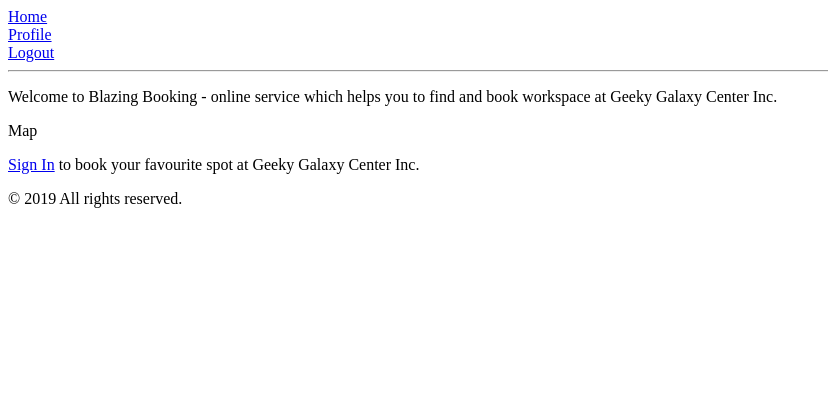
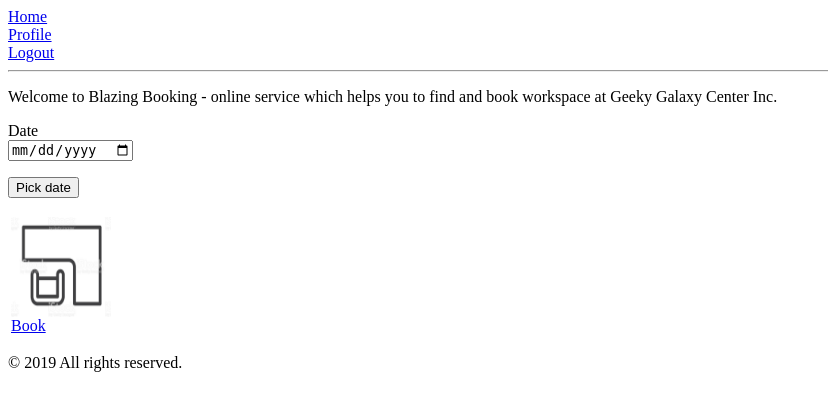
Before and after one commit to Sucre-Ray/pew, a Flask app: page /index in a window 1280 px wide. Shown: the top 411 px of the page, without its empty margins (0-828 px from the left). Run offline with Flask 2, Linux system fonts and the light colour scheme; a user stored in the database is signed in; tables that the repository leaves empty hold one stand-in row (values such as "Sample post").

Commit message:
index page bookings,book and cancel functionality

```diff
--- a/app/forms.py
+++ b/app/forms.py
@@ -1,7 +1,8 @@
 from flask_wtf import FlaskForm
 from wtforms import StringField, PasswordField, SubmitField, BooleanField, TextAreaField
+from wtforms.fields.html5 import DateField
 from wtforms.validators import DataRequired, Email, EqualTo, Length, ValidationError
-
+from datetime import date
 from app.models import User
 
 
@@ -60,3 +61,8 @@ class ChangePasswordForm(FlaskForm):
     new_password2 = PasswordField('Confirm New Password', validators=[DataRequired(),
                                                                       EqualTo('new_password')])
     submit = SubmitField('Save')
+
+
+class BookingDateForm(FlaskForm):
+    date = DateField('Date', validators=[DataRequired()], format='%Y-%m-%d')
+    submit = SubmitField('Pick date')
--- a/app/models.py
+++ b/app/models.py
@@ -79,16 +79,17 @@ class Place(db.Model):
         return '<Place {}>'.format(self.id)
 
     def get_place_height(self):
-        return db.session.query(func.count(distinct(MapPoint.y_coordinate))).\
-            filter(MapPoint.place_id == self.id).first()[0]
+        return db.session.query(func.count(distinct(MapPoint.y_coordinate))). \
+            filter(MapPoint.place_id == self.id).scalar()
 
     def get_place_width(self):
-        return db.session.query(func.count(distinct(MapPoint.x_coordinate))).\
-            filter(MapPoint.place_id == self.id).first()[0]
+        return db.session.query(func.count(distinct(MapPoint.x_coordinate))). \
+            filter(MapPoint.place_id == self.id).scalar()
 
     def is_booked_on_date(self, book_date):
-        return Booking.query.filter_by(place_id=self.id).\
-            filter_by(booking_date=book_date).count() == 1
+        return Booking.query.filter_by(place_id=self.id). \
+                   filter_by(booking_date=book_date). \
+                   filter_by(internal_booking_status='Booked').count() == 1
 
 
 class MapPoint(db.Model):
@@ -100,6 +101,12 @@ class MapPoint(db.Model):
 
     def __repr__(self):
         return '<Point x:{} y:{}>'.format(self.x_coordinate, self.y_coordinate)
+
+    # def get_min_x(self):
+    #     return db.session.query(func.min(MapPoint.x_coordinate)).scalar()
+    #
+    # def get_row_by_y(self, y):
+    #     return db.session.query().filter(MapPoint.y_coordinate == y).all()
 
 
 class Category(db.Model):
@@ -152,6 +159,19 @@ class Booking(db.Model):
         elif self.internal_booking_status == 'Cancelled':
             return 'Cancelled'
 
+    def is_new_booking(self):
+        return self.get_status() == 'New'
+
+    @staticmethod
+    def cancel(id):
+        booking = Booking.query.get(int(id))
+        if booking.is_new_booking():
+            booking.internal_booking_status = 'Cancelled'
+            db.session.add(booking)
+            db.session.commit()
+            return 'Booking cancelled'
+        return 'You can\'t cancel this booking'
+
     def get_place_price(self):
         return Booking.query.filter_by(id=self.id).first().place.category.price
 
--- a/app/routes.py
+++ b/app/routes.py
@@ -1,18 +1,46 @@
 from werkzeug.urls import url_parse
 
 from app import app, db
-from flask import render_template, flash, redirect, url_for, request
+from flask import render_template, flash, redirect, url_for, request, jsonify
 from flask_login import login_user, logout_user, login_required, current_user
 from app.forms import RegisterForm, LoginForm, ResetPasswordForm, \
-    ResetPasswordRequestForm, EditProfileForm, ChangePasswordForm
-from app.models import User
+    ResetPasswordRequestForm, EditProfileForm, ChangePasswordForm, BookingDateForm
+from app.models import User, MapPoint, Place, Booking
+from sqlalchemy import distinct
 from app.mail import send_password_reset_email, send_email_activate_email
+from datetime import date, datetime
 
 
+@app.route('/index', methods=['GET', 'POST'])
+@app.route('/index/<book_date>', methods=['GET', 'POST'])
 @login_required
-@app.route('/index')
-def index():
-    return render_template('index.html')
+def index(book_date=None):
+    form = BookingDateForm()
+    rows = [row[0] for row in db.session.query(distinct(MapPoint.y_coordinate)).all()]
+    points = {row: MapPoint.query.filter_by(y_coordinate=row).all() for row in rows}
+    if request.method == 'GET' and book_date:
+        form.date.data = book_date
+    if request.method == 'GET' and not book_date:
+        form.date.data = date.today()
+    if form.validate_on_submit():
+        return redirect(url_for('index', book_date=form.date.data))
+    return render_template('index.html', points=points, form=form)
+
+
+
+@app.route('/book/<place>/<book_date>')
+@login_required
+def book(book_date, place):
+    place = Place.query.filter_by(id=place).first_or_404()
+    if place.is_booked_on_date(book_date):
+        flash('This place is booked on chosen date. Please choose another one.')
+        return redirect(url_for('index', book_date=book_date))
+    booking = Booking(place_id=place.id,
+                      user_id=current_user.id,
+                      booking_date=datetime.strptime(book_date, '%Y-%m-%d').date())
+    db.session.add(booking)
+    db.session.commit()
+    return render_template('book.html', booking=booking)
 
 
 @app.route('/login', methods=['GET', 'POST'])
@@ -129,8 +157,9 @@ def reset_password(token):
     return render_template('reset_password.html', form=form)
 
 
+
+@app.route('/edit_profile', methods=['GET', 'POST'])
 @login_required
-@app.route('/edit_profile', methods=['GET', 'POST'])
 def edit_profile():
     profile_form = EditProfileForm()
     password_form = ChangePasswordForm()
@@ -157,3 +186,9 @@ def edit_profile():
                            profile_form=profile_form,
                            password_form=password_form,
                            user=current_user)
+
+@app.route('/cancel_booking', methods=['POST'])
+@login_required
+def cancel_booking():
+    return jsonify({'text': Booking.cancel(request.form['id']),
+                    'booking_status': Booking.query.get(int(request.form['id'])).get_status()})
--- a/app/templates/index.html
+++ b/app/templates/index.html
@@ -3,13 +3,48 @@
 {% block content %}
 <p>Welcome to Blazing Booking - online service which helps you
     to find and book workspace at Geeky Galaxy Center Inc.</p>
-<div>
-Map
+<form action="" method="post">
+                    {{ form.hidden_tag() }}
+                    <p>{{ form.date.label }}<br>
+                        <input type="date" name="date" />
+                        {% for error in form.date.errors %}
+                        <span style="color: red;">[{{ error }}]</span>
+                        {% endfor %}
+                    </p>
+                    <p>{{ form.submit() }}</p>
+</form>
+
+<div class="place map">
+    {% if points %}
+    <table>
+        {% for key, row in points.items() %}
+        <tr>
+            {% for point in row %}
+            <td>
+                {% if point.place_id %}
+                <img src="/static/table.png" alt="table" height="100" width="100">
+                <!-- TODO: optimize this query -->
+                {% if point.place.is_booked_on_date(form.date.data) %}
+                <div><p>This place is booked</p></div>
+                {% else %}
+                <div><a href="{{url_for('book',place=point.place_id, book_date=form.date.data)}}">Book</a></div>
+                {% endif %}
+                {% else %}
+                <img src="/static/hall.png" alt="hall" height="100" width="100">
+                {% endif %}
+            </td>
+            {% endfor %}
+        </tr>
+        {% endfor %}
+    </table>
+    {% endif %}
 </div>
+{%if not current_user.is_authenticated %}
 <div>
     <p>
     <a href="{{ url_for('login') }}">Sign In</a>
      to book your favourite spot at Geeky Galaxy Center Inc.
     </p>
 </div>
+{% endif%}
 {% endblock %}
```
Also changed, not shown: app/templates/book.html (added, +8 -0 lines), app/templates/user.html (+26 -1 lines), app/static/hall.png (added), app/static/loading.gif (added), app/static/table.png (added).
